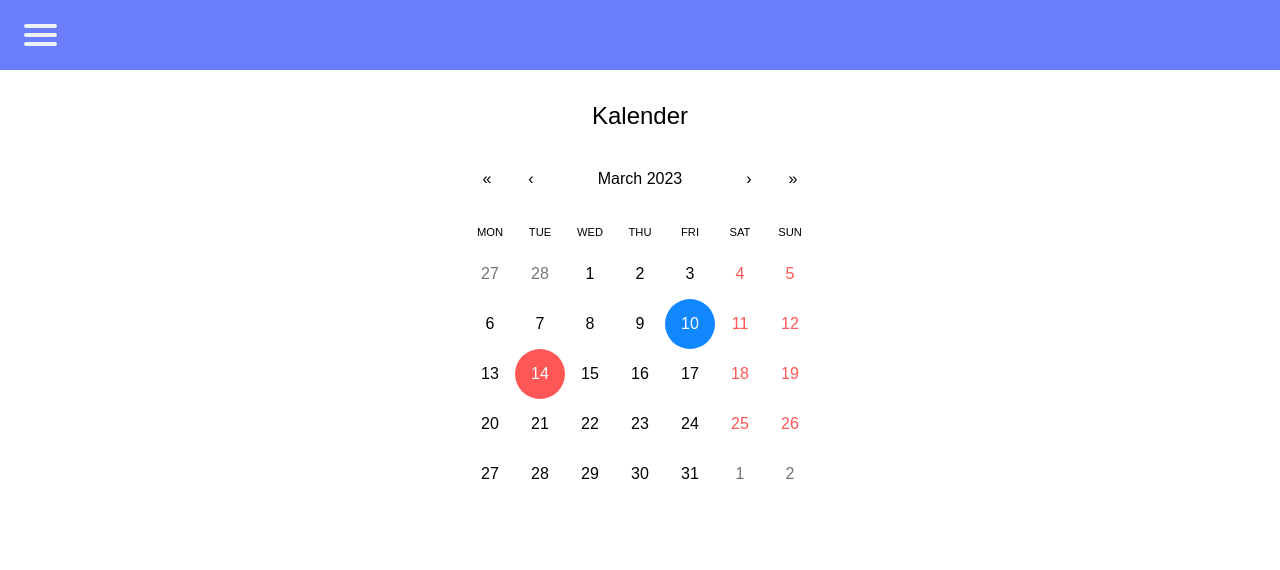
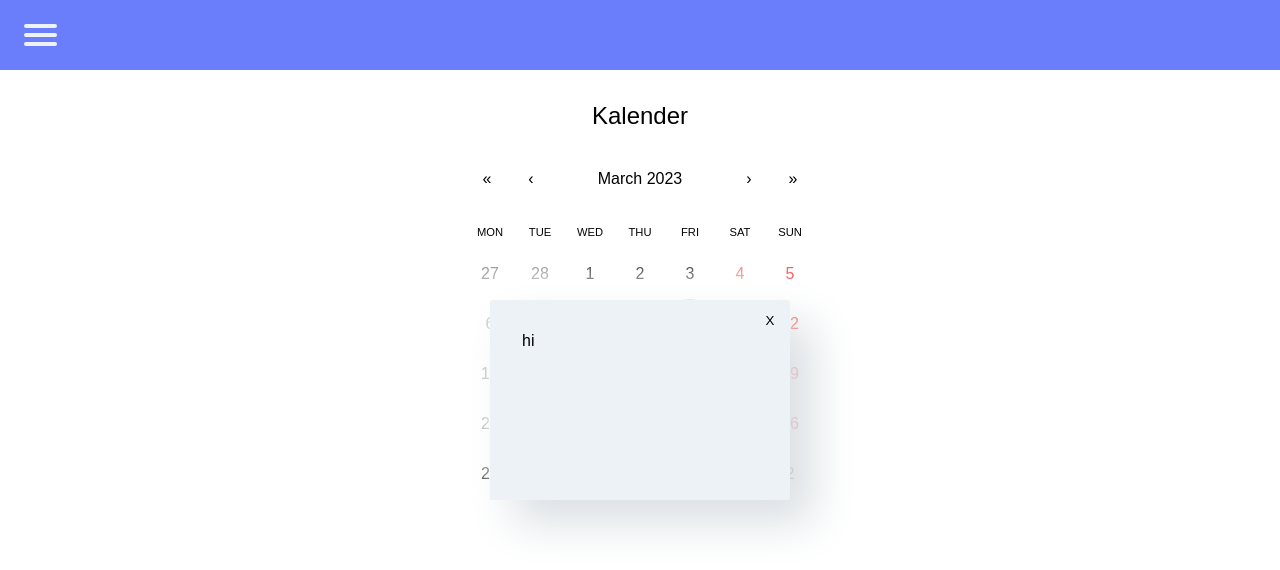
Before and after one commit to DCI-Projekt/frontend, a React (Create React App) app in the folder kalender/: page / in a window 1280 px wide. Both pictures are taken after a click on the button "10". Shown: the top 570 px of the page. Built offline with nearby package versions, Linux system fonts and the light colour scheme; the HTML template or start-up script is replaced by a standard one.

Commit message:
pop up fenster

```diff
--- a/kalender/package.json
+++ b/kalender/package.json
@@ -3,6 +3,7 @@
   "version": "0.1.0",
   "private": true,
   "dependencies": {
+    "@mui/material": "^5.11.13",
     "@testing-library/jest-dom": "^5.16.5",
     "@testing-library/react": "^13.4.0",
     "@testing-library/user-event": "^13.5.0",
--- a/kalender/src/App.css
+++ b/kalender/src/App.css
@@ -160,19 +160,44 @@ input {
   margin-top: 1.5rem;
 }
 
-label{
+label {
   text-align: left;
   display: inline;
   width: 100%;
-  margin-bottom: .3rem;
+  margin-bottom: 0.3rem;
 }
 
-textarea{
+textarea {
   width: 100%;
   height: 150px;
   margin-bottom: 1rem;
-  padding: .3rem 1rem 1rem 0.3rem;
-  font-family: sans-serif
+  padding: 0.3rem 1rem 1rem 0.3rem;
+  font-family: sans-serif;
+}
+
+.day {
+  background-color: #edf2f6;
+  width: 300px;
+  min-height: 200px;
+  position: absolute;
+  z-index: 1;
+  top: 50%;
+  left: 50%;
+  transform: translate(-50%, -50%);
+  border-radius: 3px;
+  box-shadow: 23px 23px 46px #dadfe2, -23px -23px 46px #ffffff;
+  padding: 2rem;
+}
+
+.day button {
+  position: absolute;
+  right: 5px;
+  top: 5px;
+  width: 30px;
+  height: 30px;
+  border: none;
+  background-color: #edf2f6;
+  cursor: pointer;
 }
 
 /* kalender style ------------------------------------------------------------ */
@@ -299,6 +324,6 @@ textarea{
 }
 
 abbr[title] {
-    text-decoration: none;
-    font-size: .7rem;
+  text-decoration: none;
+  font-size: 0.7rem;
 }
--- a/kalender/src/pages/Home.js
+++ b/kalender/src/pages/Home.js
@@ -1,13 +1,29 @@
 import Calendar from "react-calendar";
+import React, { useState } from "react";
 // import "react-calendar/dist/Calendar.css";
 
 const Home = () => {
+  const [value, onChange] = useState(new Date());
+  const [test, setTest] = useState(false);
+
+  const popUpOpen = () => {
+    setTest(true);
+  };
+  const popUpClose = () => {
+    setTest(false);
+  };
+
   return (
     <div>
       <h2>Kalender</h2>
       <div className="kalender">
-        <Calendar/>
+        <Calendar onClickDay={popUpOpen} onChange={onChange} value={value} />
       </div>
+      {test && (
+        <div className="day">
+          hi<button onClick={popUpClose}>X</button>
+        </div>
+      )}
     </div>
   );
 };
```
Also changed, not shown: 1 other file (tests, documents, lock files or other folders).
